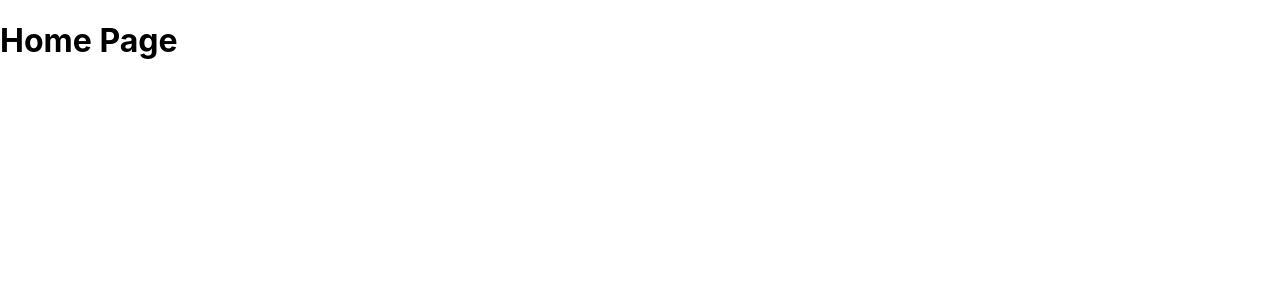
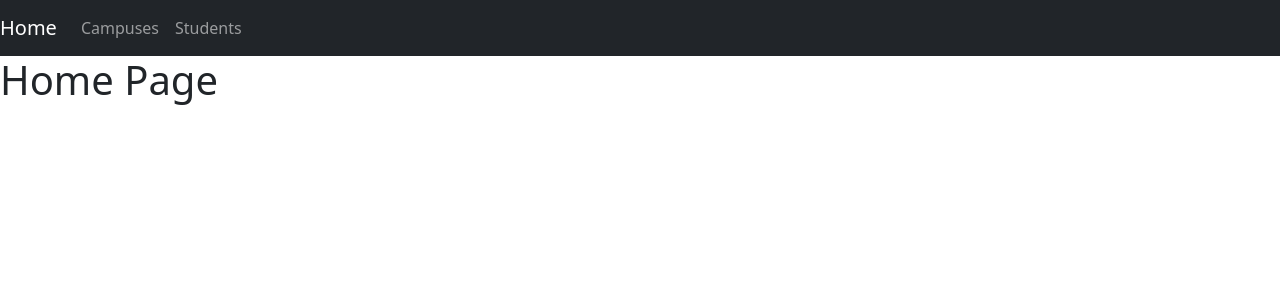
Before and after one commit to Kevinrocks100/crudApplicationFrontEnd, a React (Create React App) app: page / in a window 1280 px wide. Shown: the top 300 px of the page. Built offline with nearby package versions, Linux system fonts and the light colour scheme.

Commit message:
Add links to the navbar that can be used to navigate to the all-campuses view and the all-students view

```diff
--- a/package.json
+++ b/package.json
@@ -7,9 +7,12 @@
     "@testing-library/react": "^13.4.0",
     "@testing-library/user-event": "^13.5.0",
     "axios": "^1.4.0",
+    "bootstrap": "^5.3.0",
     "react": "^18.2.0",
+    "react-bootstrap": "^2.8.0",
     "react-dom": "^18.2.0",
     "react-redux": "^8.1.1",
+    "react-router-bootstrap": "^0.26.2",
     "react-router-dom": "^6.14.0",
     "react-scripts": "5.0.1",
     "redux": "^4.2.1",
--- a/src/App/App.js
+++ b/src/App/App.js
@@ -4,10 +4,29 @@ import "./App.css";
 import Home from "../pages/Home";
 import Students from "../pages/students";
 import Campuses from "../pages/campuses";
+import { LinkContainer } from 'react-router-bootstrap';
+import Nav from 'react-bootstrap/Nav';
+import Navbar from 'react-bootstrap/Navbar';
+import 'bootstrap/dist/css/bootstrap.min.css';
 
 function App() {
   return (
     <Router>
+      <Navbar bg="dark" data-bs-theme="dark">
+        <LinkContainer to="/"><Navbar.Brand>Home</Navbar.Brand></LinkContainer>
+        <Nav className="me-auto">
+          <LinkContainer to="/campuses">
+            <Nav.Link>Campuses</Nav.Link>
+          </LinkContainer>
+          <LinkContainer to="/students">
+            <Nav.Link>Students</Nav.Link>
+          </LinkContainer>
+        </Nav>
+        <Navbar.Toggle />
+        <Navbar.Collapse className="justify-content-end">
+
+        </Navbar.Collapse>
+      </Navbar>
       <Routes>
         <Route path="/" element={<Home />} />
         <Route path="/students" element={<Students />} />
```
Also changed, not shown: 1 other file (tests, documents, lock files or other folders).
